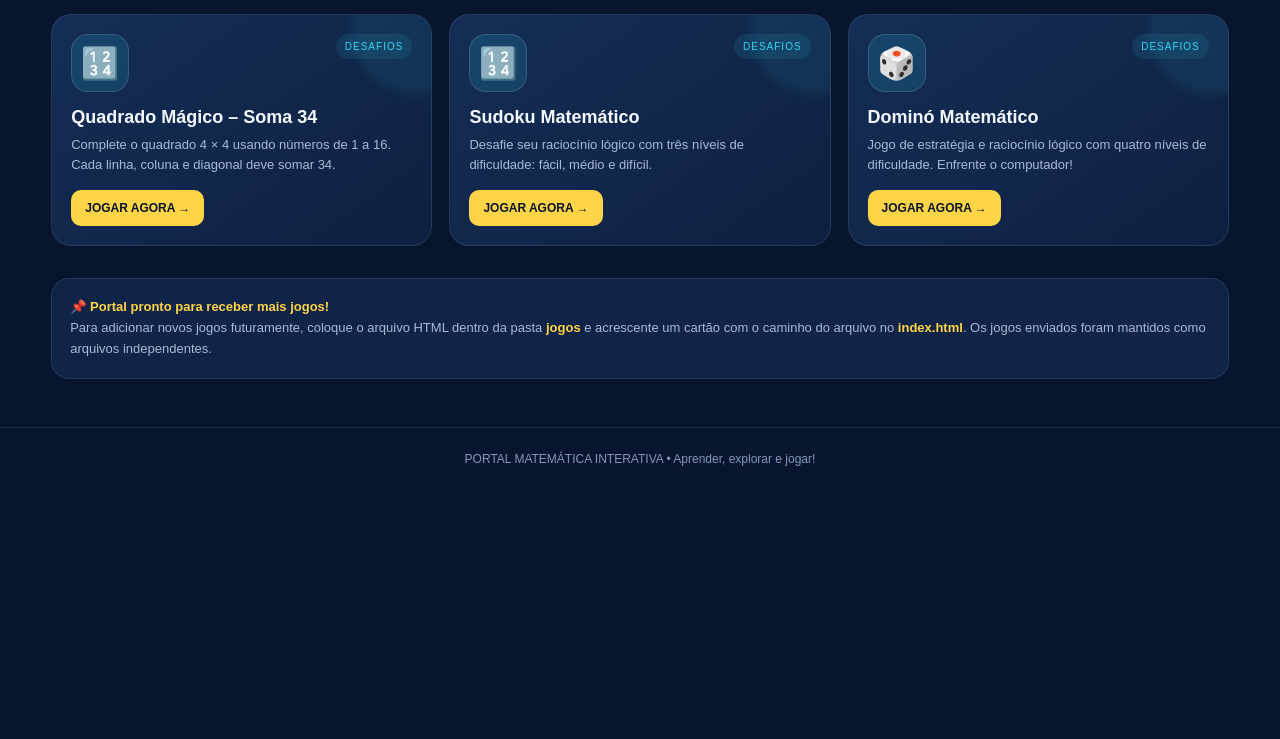
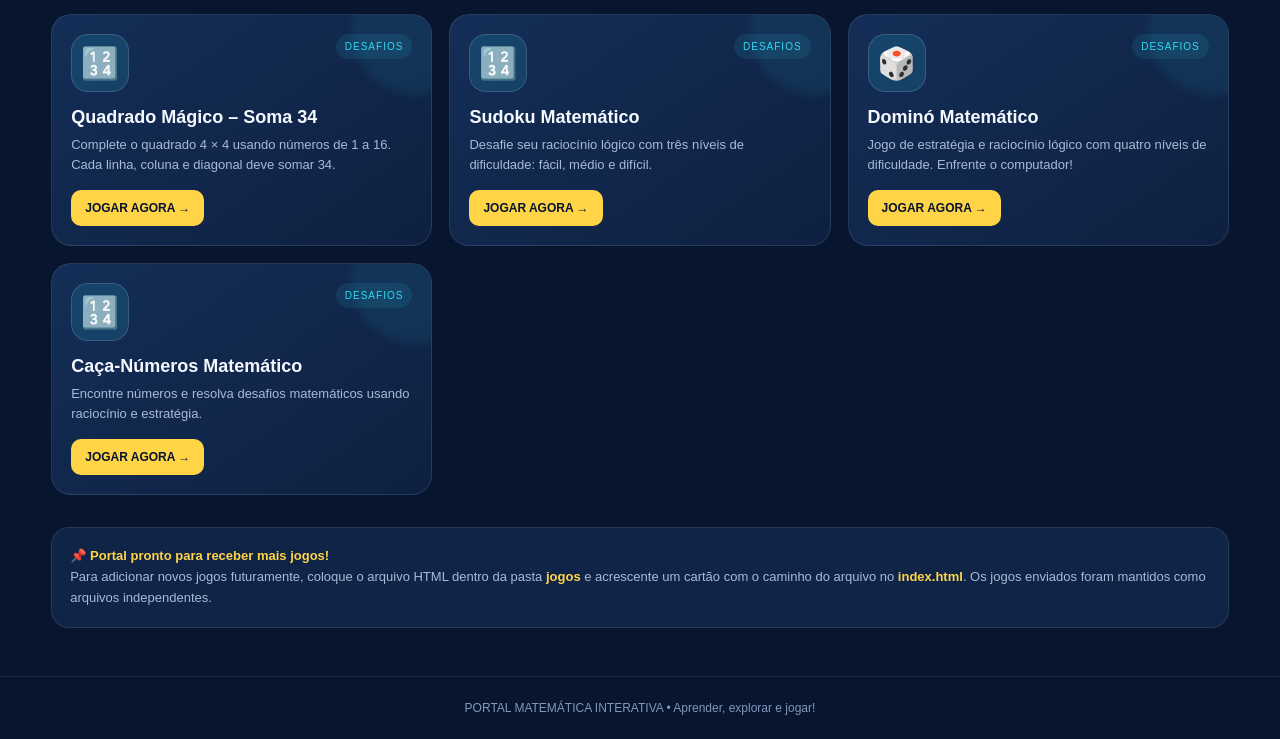
Before and after one commit to andersoncandido-blip/jogos-matematicos, a plain HTML site: page index.html in a window 1280 px wide. Shown: the part 1755-2494 px from the top of the page. Before the commit the page ends 2245 px from the top, so only its background shows below. Drawn offline with Linux system fonts and the light colour scheme.

Commit message:
Update index.html

```diff
--- a/index.html
+++ b/index.html
@@ -130,6 +130,15 @@ footer{margin-top:48px;padding:24px;text-align:center;color:#8398bc;border-top:1
 <p>Jogo de estratégia e raciocínio lógico com quatro níveis de dificuldade. Enfrente o computador!</p>
 <a class="play" href="jogos/domino_matematico_interativo.html">JOGAR AGORA →</a>
 </article>
+      <article class="card" data-category="desafios" data-name="caça números matemático">
+  <div class="card-top">
+    <div class="game-icon cyan">🔢</div>
+    <span class="tag">Desafios</span>
+  </div>
+  <h3>Caça-Números Matemático</h3>
+  <p>Encontre números e resolva desafios matemáticos usando raciocínio e estratégia.</p>
+  <a class="play" href="jogos/caca_numeros_matematico-1.html">JOGAR AGORA →</a>
+</article>
 </div><div class="empty" id="empty">Nenhum jogo encontrado. Tente outra palavra ou categoria.</div></section>
 <div class="info"><strong>📌 Portal pronto para receber mais jogos!</strong><br>Para adicionar novos jogos futuramente, coloque o arquivo HTML dentro da pasta <strong>jogos</strong> e acrescente um cartão com o caminho do arquivo no <strong>index.html</strong>. Os jogos enviados foram mantidos como arquivos independentes.</div>
 </main><footer>PORTAL MATEMÁTICA INTERATIVA • Aprender, explorar e jogar!</footer>
```
